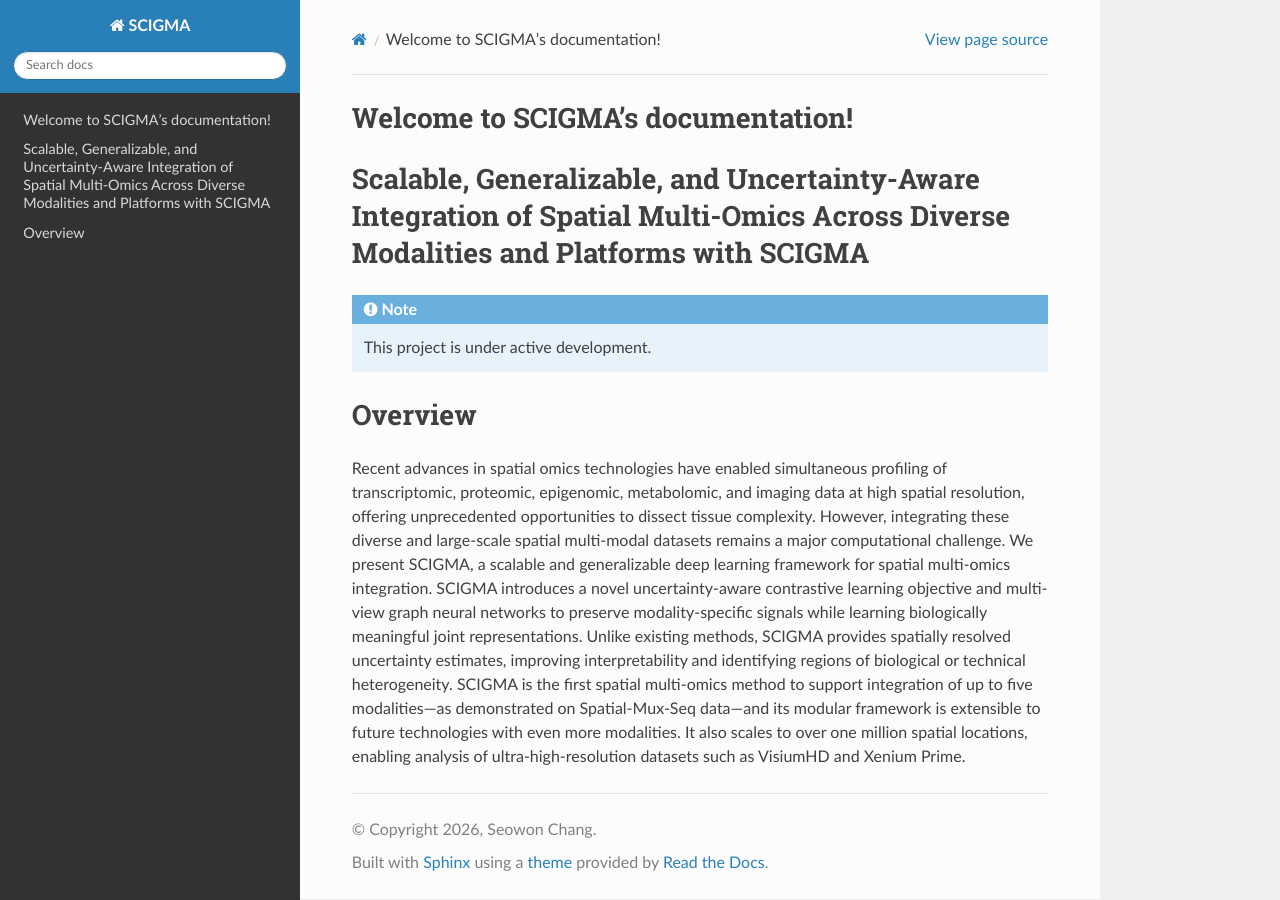
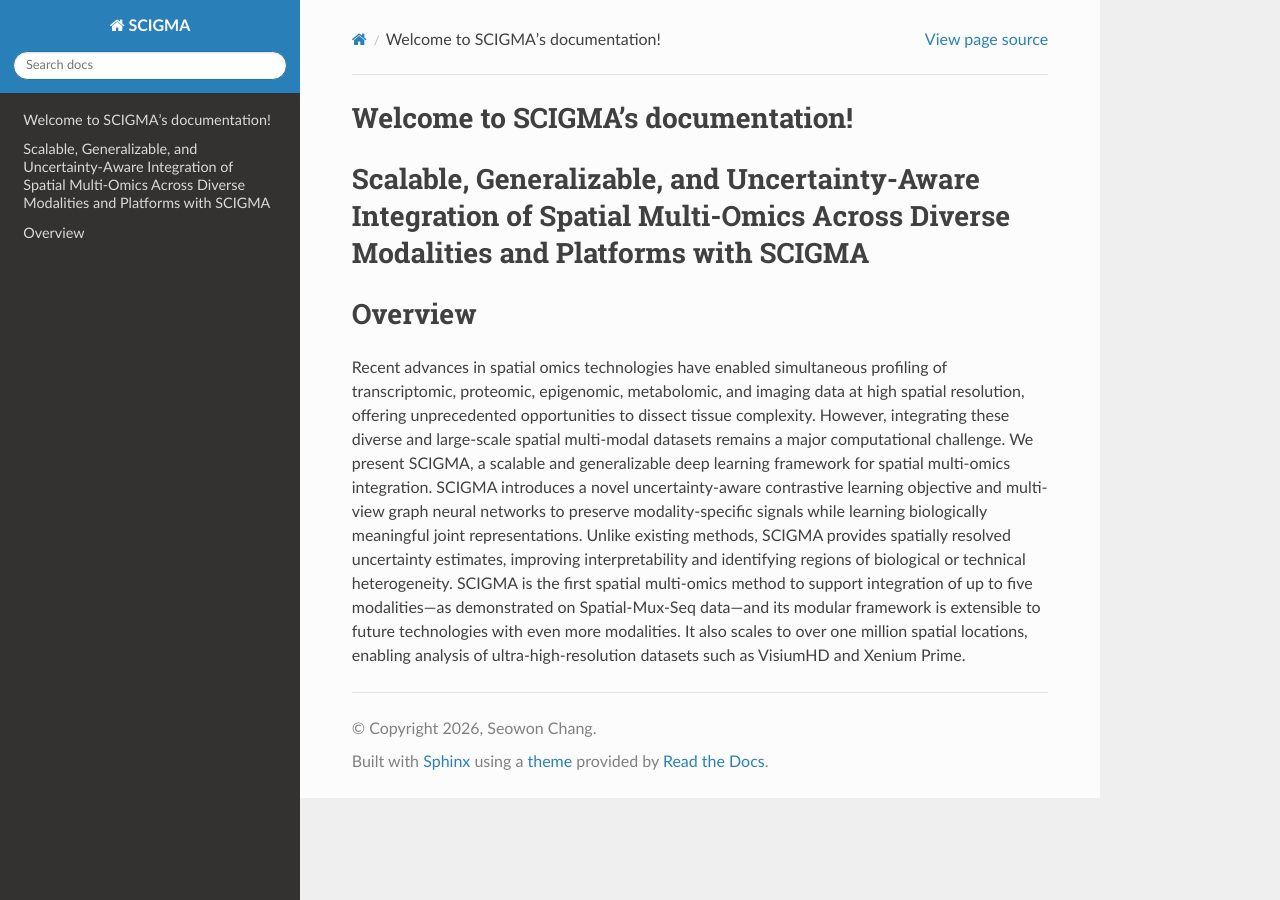
Before and after one commit to Tchang27/rtd-tutorial, a Sphinx documentation site: the page built from docs/source/index.rst, in a window 1280 px wide. Built offline with Sphinx 7.4.7 and the Read the Docs theme 3.1.0, drawn with Linux system fonts in a browser that asks for light colours; pages that are not in the unit, such as notebooks, are missing from menus.

Commit message:
Update SCIGMA documentation header
Removed note about project development status.

```diff
--- a/docs/source/index.rst
+++ b/docs/source/index.rst
@@ -1,12 +1,10 @@
 Welcome to SCIGMA's documentation!
 ===================================
 
+.. SCIGMA tutorial docs file.
+
 Scalable, Generalizable, and Uncertainty-Aware Integration of Spatial Multi-Omics Across Diverse Modalities and Platforms with SCIGMA
 ============================================================================================================================================
-
-.. note::
-
-   This project is under active development.
 
 .. toctree::
    :maxdepth: 1
```
